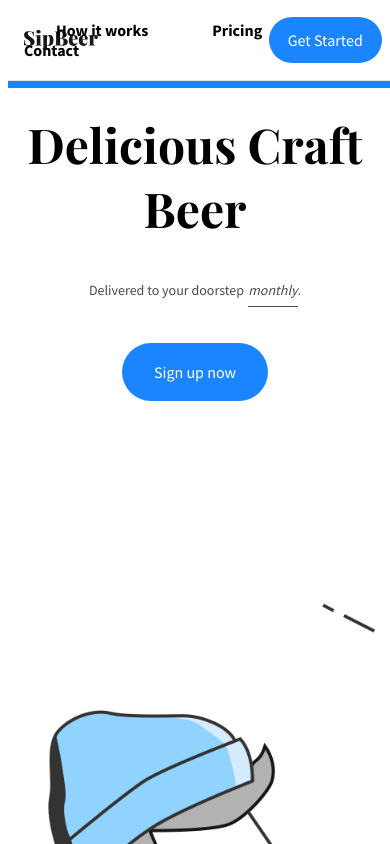
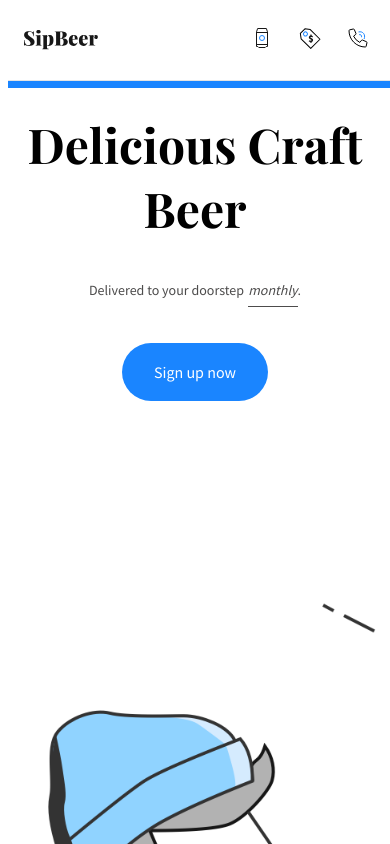
Before and after one commit to briandu/SipBeer, a React (Create React App) app: page / in a window 390 px wide. Shown: the top 844 px of the page. Built offline with nearby package versions, Linux system fonts and the light colour scheme; the HTML template or start-up script is replaced by a standard one.

Commit message:
Update mobile rsponsiveness of nav header

```diff
--- a/src/components/NavHeader.js
+++ b/src/components/NavHeader.js
@@ -3,25 +3,23 @@ import styled from 'styled-components';
 
 import { scrollToSection } from '../helpers/helpers';
 import { color } from './variables';
+import BeerIcon from '../assets/images/beer-icon.svg';
+import PriceIcon from '../assets/images/price-icon.svg';
+import PhoneIcon from '../assets/images/phone-icon.svg';
 import Button from './Button';
 import logo from '../assets/images/logo.svg';
 
-const NavHeader = styled.header`
-  position: fixed;
-  top: 0;
-  display: flex;
-  align-items: center;
-  width: 100%;
-  height: 5em;
-  background-color: ${color.white};
-  border-bottom: 1px solid ${color.grey10};
+const MobileLink = styled.img``;
+
+const DesktopLink = styled.span`
+  display: none;
 `;
 
 const Container = styled.div`
   position: relative;
   display: flex;
   align-items: center;
-  justify-content: center;
+  justify-content: flex-end;
   width: 100%;
   max-width: 75em;
   margin: auto;
@@ -33,14 +31,14 @@ const Nav = styled.nav`
 
 const NavLink = styled.a`
   position: relative;
-  margin: 0 1.5em;
-  padding: .5em;
+  display: inline-block;
+  margin: 0 .75em;
   font-weight: 700;
   cursor: pointer;
 
   ::before {
     position: absolute;
-    top: 3.5em;
+    top: 3.2em;
     right: 0;
     left: 0;
     display: block;
@@ -69,6 +67,46 @@ const Logo = styled.img`
 const GetStartedBtn = styled(Button)`
   position: absolute;
   right: 1em;
+  display: none;
+`;
+
+const NavHeader = styled.header`
+  position: fixed;
+  top: 0;
+  display: flex;
+  align-items: center;
+  width: 100%;
+  height: 5em;
+  background-color: ${color.white};
+  border-bottom: 1px solid ${color.grey10};
+
+  @media (min-width: 30em) {
+    ${MobileLink} {
+      display: none;
+    }
+
+    ${DesktopLink} {
+      display: inline-block;
+    }
+
+    ${NavLink} {
+      margin: 0 1.5em;
+
+      ::before {
+        top: 2.8em;
+      }
+    }
+  }
+
+  @media (min-width: 48em) {
+    ${Container} {
+      justify-content: center;
+    }
+
+    ${GetStartedBtn} {
+      display: inline-block;
+    }
+  }
 `;
 
 export default () => (
@@ -76,9 +114,24 @@ export default () => (
     <Container>
       <Logo src={logo} onClick={() => scrollToSection('hero')} />
       <Nav>
-        <NavLink onClick={() => scrollToSection('how-it-works')}>How it works</NavLink>
-        <NavLink onClick={() => scrollToSection('pricing-plans')}>Pricing</NavLink>
-        <NavLink onClick={() => scrollToSection('contact')}>Contact</NavLink>
+        <NavLink onClick={() => scrollToSection('how-it-works')}>
+          <MobileLink src={BeerIcon} />
+          <DesktopLink>
+            How it works
+          </DesktopLink>
+        </NavLink>
+        <NavLink onClick={() => scrollToSection('pricing-plans')}>
+          <MobileLink src={PriceIcon} />
+          <DesktopLink>
+            Pricing
+          </DesktopLink>
+        </NavLink>
+        <NavLink onClick={() => scrollToSection('contact')}>
+          <MobileLink src={PhoneIcon} />
+          <DesktopLink>
+            Contact
+          </DesktopLink>
+        </NavLink>
       </Nav>
       <GetStartedBtn className="get-started-btn" text="Get Started" onClick={() => scrollToSection('contact')} small />
     </Container>
```
